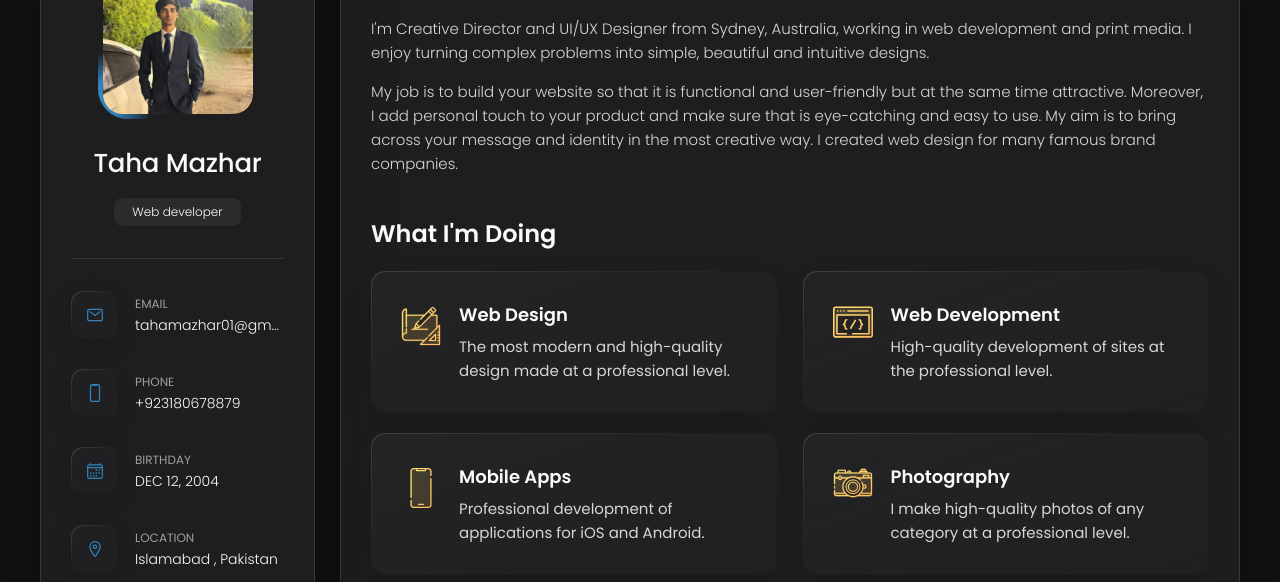
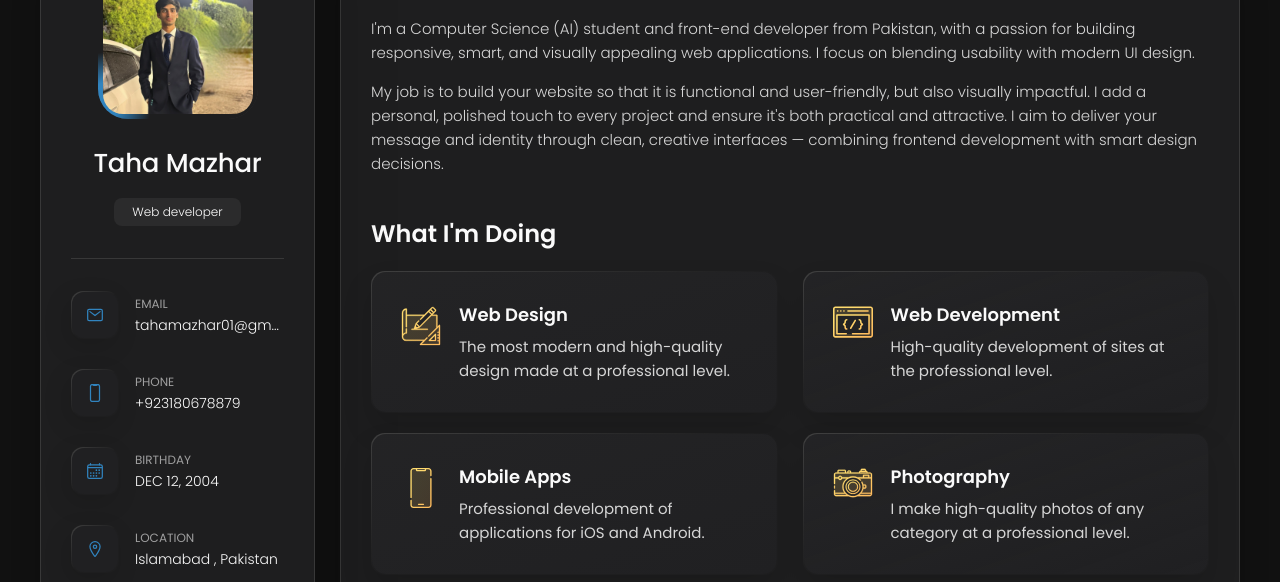
Before and after one commit to TahaMazhar01/Professional-Portfolio, a plain HTML site: page index.html in a window 1280 px wide. Shown: the part 162-744 px from the top of the page. Drawn offline with nearby package versions, Linux system fonts and the light colour scheme.

Commit message:
Update index.html

```diff
--- a/index.html
+++ b/index.html
@@ -208,19 +208,14 @@
         </header>
 
         <section class="about-text">
-          <p>
-            I'm Creative Director and UI/UX Designer from Sydney, Australia, working in web development and print media.
-            I enjoy
-            turning complex problems into simple, beautiful and intuitive designs.
-          </p>
+<p>
+  I'm a Computer Science (AI) student and front-end developer from Pakistan, with a passion for building responsive, smart, and visually appealing web applications. I focus on blending usability with modern UI design.
+</p>
 
-          <p>
-            My job is to build your website so that it is functional and user-friendly but at the same time attractive.
-            Moreover, I
-            add personal touch to your product and make sure that is eye-catching and easy to use. My aim is to bring
-            across your
-            message and identity in the most creative way. I created web design for many famous brand companies.
-          </p>
+<p>
+  My job is to build your website so that it is functional and user-friendly, but also visually impactful. I add a personal, polished touch to every project and ensure it's both practical and attractive. I aim to deliver your message and identity through clean, creative interfaces — combining frontend development with smart design decisions.
+</p>
+
         </section>
 
 
```
